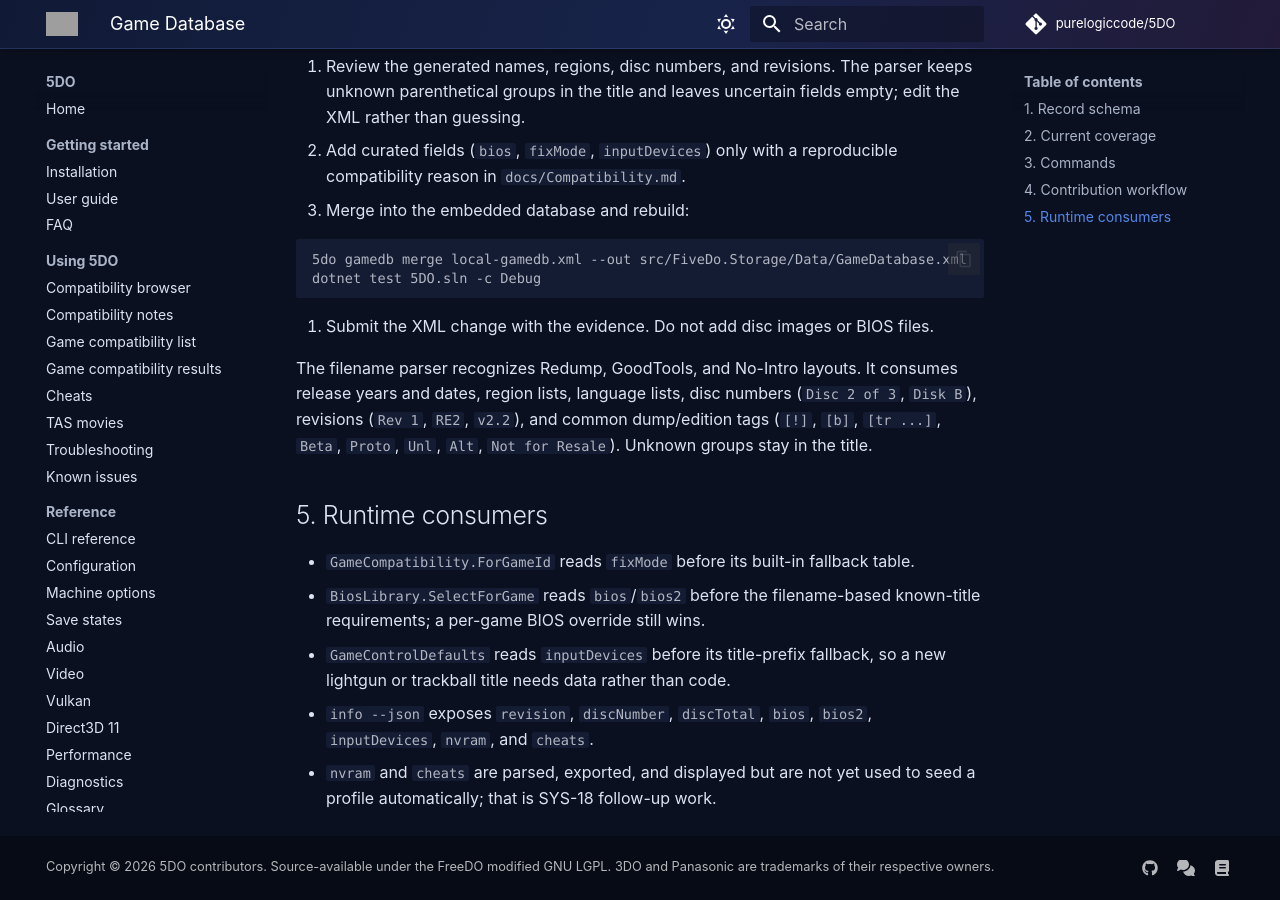
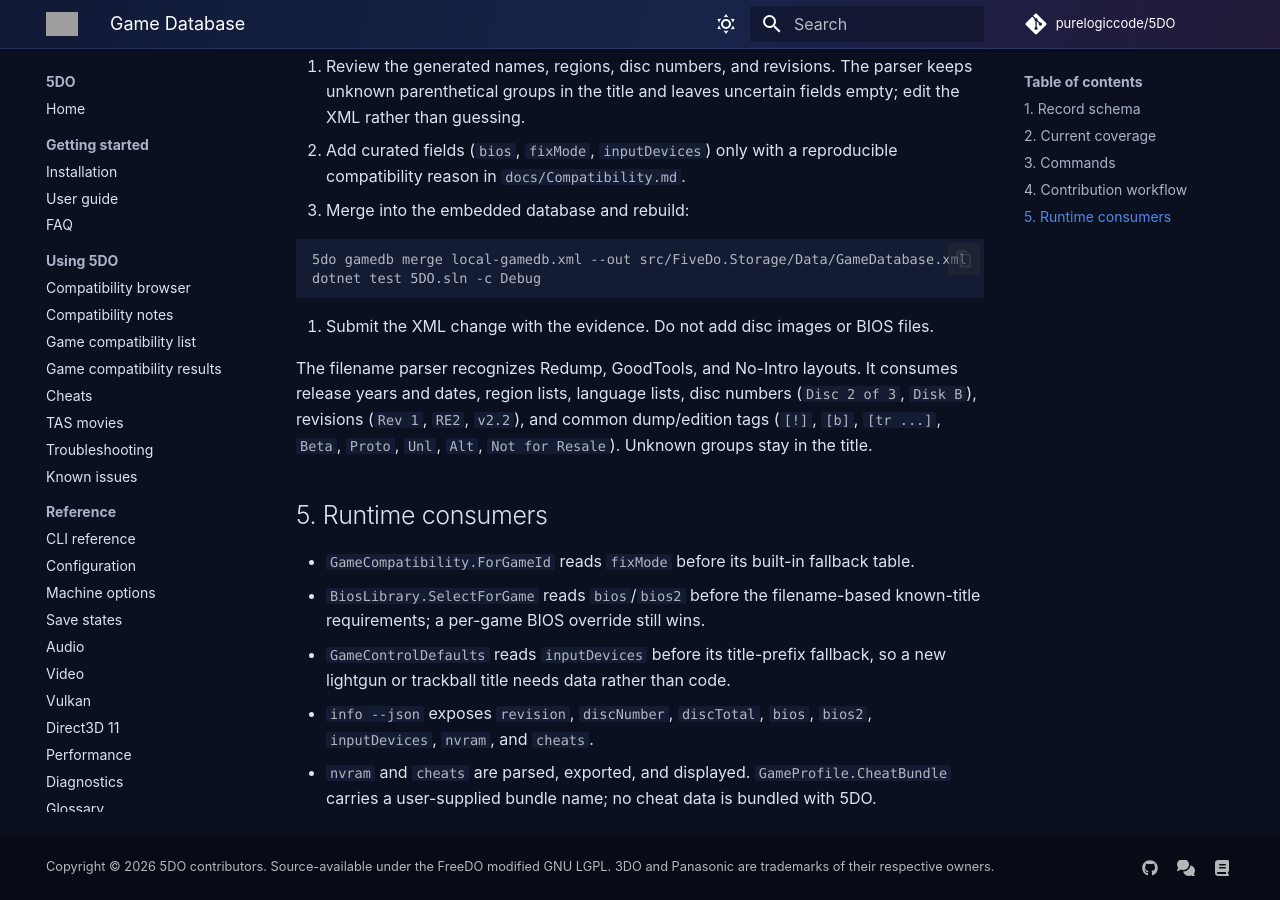
Before and after one commit to purelogiccode/5DO, an MkDocs documentation site: the page built from docs/GameDatabase.md, in a window 1280 px wide and 900 px high, scrolled down 3082 px. Built offline with MkDocs 1.6.1 and Material for MkDocs 9.7.7, drawn with Linux system fonts in a browser that asks for light colours; comment, search, counter and statistics services are not loaded; grey boxes are pictures that could not be loaded.

```diff
--- a/docs/GameDatabase.md
+++ b/docs/GameDatabase.md
@@ -135,5 +135,5 @@ in the title.
   lightgun or trackball title needs data rather than code.
 - `info --json` exposes `revision`, `discNumber`, `discTotal`, `bios`, `bios2`,
   `inputDevices`, `nvram`, and `cheats`.
-- `nvram` and `cheats` are parsed, exported, and displayed but are not yet used to seed a
-  profile automatically; that is SYS-18 follow-up work.
+- `nvram` and `cheats` are parsed, exported, and displayed. `GameProfile.CheatBundle`
+  carries a user-supplied bundle name; no cheat data is bundled with 5DO.
```
Also changed, not shown: docs/Compatibility.md (+2 -2 lines), docs/ImplementationPlan.md (+1 -1 lines), docs/Status.md (+1 -1 lines), docs/TestCorpus.md (+2 -2 lines).
